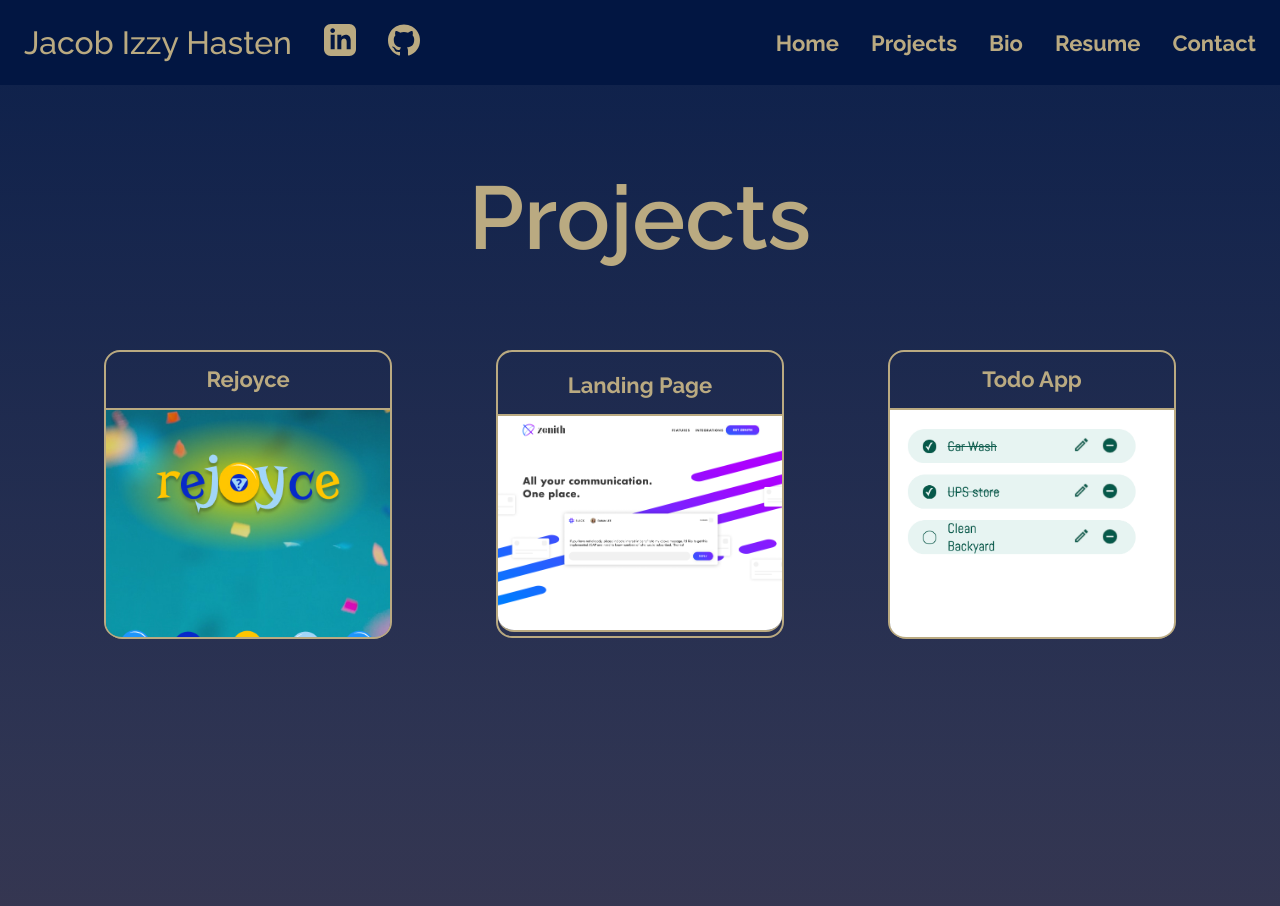
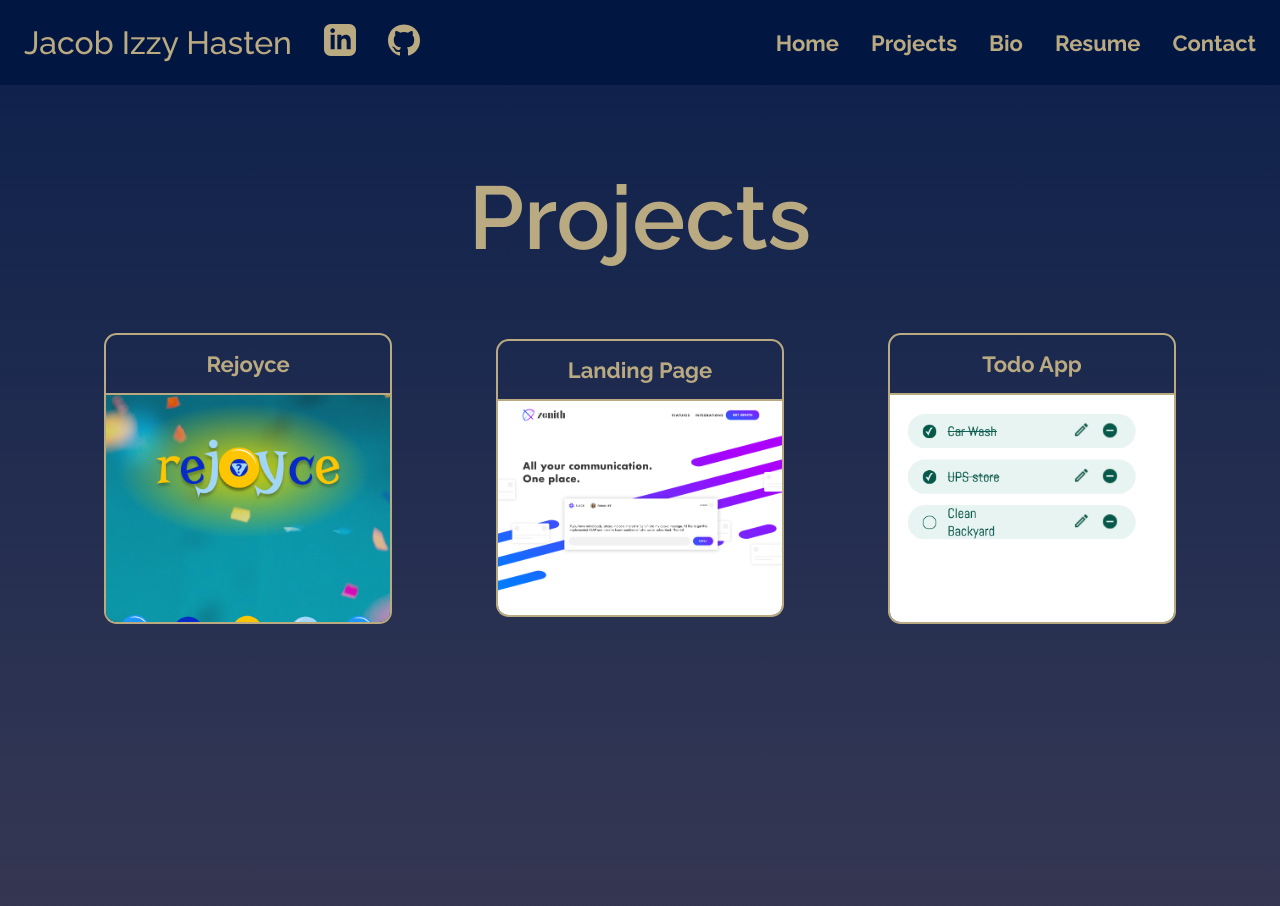
Before and after one commit to Jacobhasten/personal-website, a React (Create React App) app: page /projects in a window 1280 px wide. Shown: the top 906 px of the page. Built offline with nearby package versions, Linux system fonts and the light colour scheme.

Commit message:
fixed borders on project cards test 1

```diff
--- a/src/App.scss
+++ b/src/App.scss
@@ -198,26 +198,28 @@ button {
       flex-direction: column;
     }
     &-card {
-      border: solid 2px $primary-light-color;
       border-radius: 1rem;
       width: 288px;
-      height: 288px;
       display: flex;
       justify-content: center;
       flex-direction: column;
       margin-bottom: 32px;
+
     }
   }
   &-card {
     &-title {
-      border-bottom: solid 2px $primary-light-color;
+      padding-top: 16px;
+      border: solid 2px $primary-light-color;
       width: 100%;
+      border-radius: 0.8rem 0.8rem 0rem 0rem;
     }
     &-img {
       width: 100%;
       height: 229px;
-
       object-fit: cover;
+      border: solid 2px $primary-light-color;
+      border-top: none;
       border-radius: 0 0 0.8rem 0.8rem;
     }
   }
@@ -475,6 +477,5 @@ button {
 }
 
 .projects-card-img {
-  border-bottom: solid 2px $primary-light-color;
-  border-radius: 0 0 1rem 1rem;
+  border-radius: 0 0 .8rem .8rem;
 }
```
Also changed, not shown: 1 other file (tests, documents, lock files or other folders).
